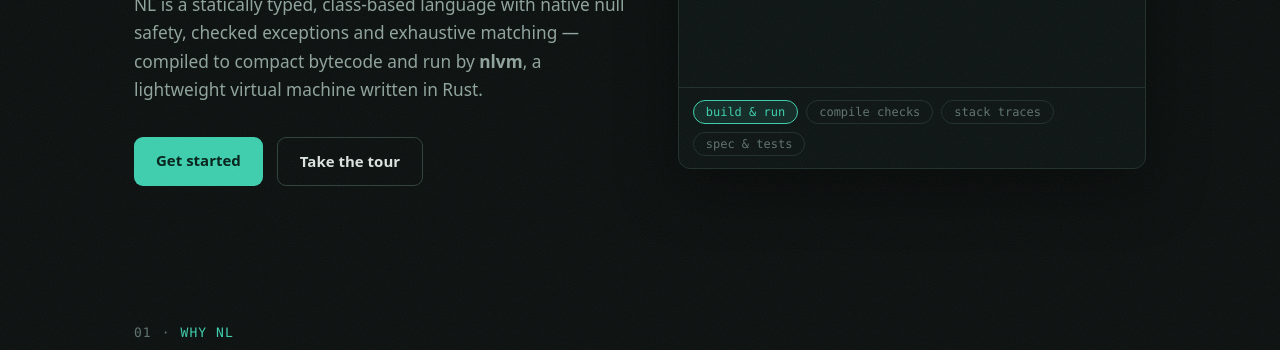
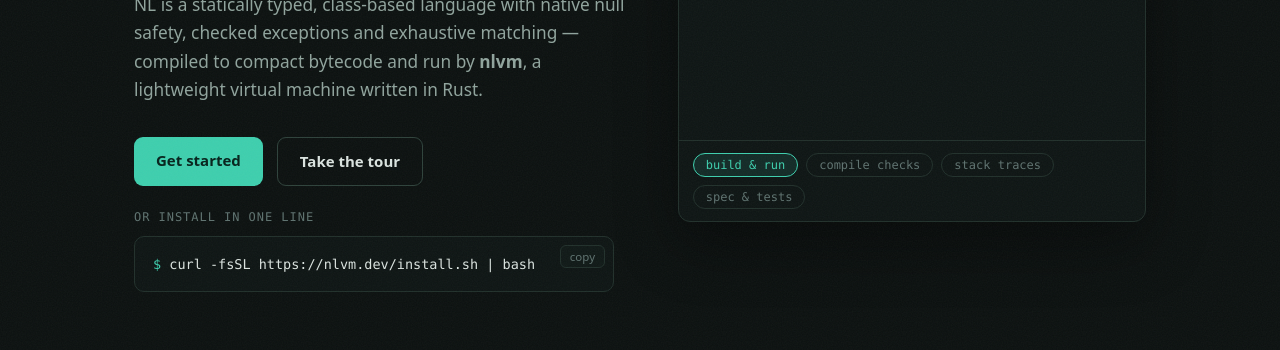
Before and after one commit to nlvm-lang/nlvm.dev, a plain HTML site: page docs/index.html in a window 1280 px wide. Shown: the part 391-741 px from the top of the page. Drawn offline with Linux system fonts and the light colour scheme.

Commit message:
Add quick installation guide to docs
- Add quick install section to index and getting started pages
- Update getting started guide to include one-line installation
- Add CSS styles for quick install component
- Add space after prompt in syntax highlighting

```diff
--- a/docs/assets/site.js
+++ b/docs/assets/site.js
@@ -57,7 +57,7 @@
   function highlightSh(src) {
     return src.split("\n").map(function (line) {
       if (/^\$\s/.test(line)) {
-        return '<span class="prompt">$</span> ' + escapeHtml(line.slice(2));
+        return '<span class="prompt">$ </span>' + escapeHtml(line.slice(2));
       }
       if (/^#/.test(line)) {
         return '<span class="tok-com">' + escapeHtml(line) + "</span>";
--- a/docs/assets/style.css
+++ b/docs/assets/style.css
@@ -192,6 +192,21 @@ a:hover { color: var(--primary-bright); }
   flex-wrap: wrap;
 }
 
+.quick-install { margin-top: 22px; max-width: 480px; }
+
+.quick-install-label {
+  display: block;
+  margin-bottom: 8px;
+  font-family: var(--mono);
+  font-size: 12px;
+  letter-spacing: 0.08em;
+  text-transform: uppercase;
+  color: var(--text-faint);
+}
+
+.quick-install pre { margin: 0; padding-right: 46px; }
+.quick-install pre .copy-btn { opacity: 1; }
+
 @media (max-width: 920px) {
   .hero { padding: 56px 0 56px; text-align: center; }
   .hero::before { left: 50%; transform: translateX(-50%); }
@@ -199,6 +214,7 @@ a:hover { color: var(--primary-bright); }
   .hero-brand { justify-content: center; }
   .hero .tagline { margin-left: auto; margin-right: auto; }
   .hero .cta-row { justify-content: center; }
+  .quick-install { margin-left: auto; margin-right: auto; }
 }
 
 .btn {
--- a/docs/index.html
+++ b/docs/index.html
@@ -40,6 +40,11 @@
       <div class="cta-row">
         <a class="btn btn-primary" href="getting-started.html">Get started</a>
         <a class="btn btn-ghost" href="tour.html">Take the tour</a>
+      </div>
+
+      <div class="quick-install">
+        <span class="quick-install-label">or install in one line</span>
+        <pre class="sh"><code>$ curl -fsSL https://nlvm.dev/install.sh | bash</code></pre>
       </div>
     </div>
 
```
Also changed, not shown: docs/getting-started.html (+12 -7 lines).
